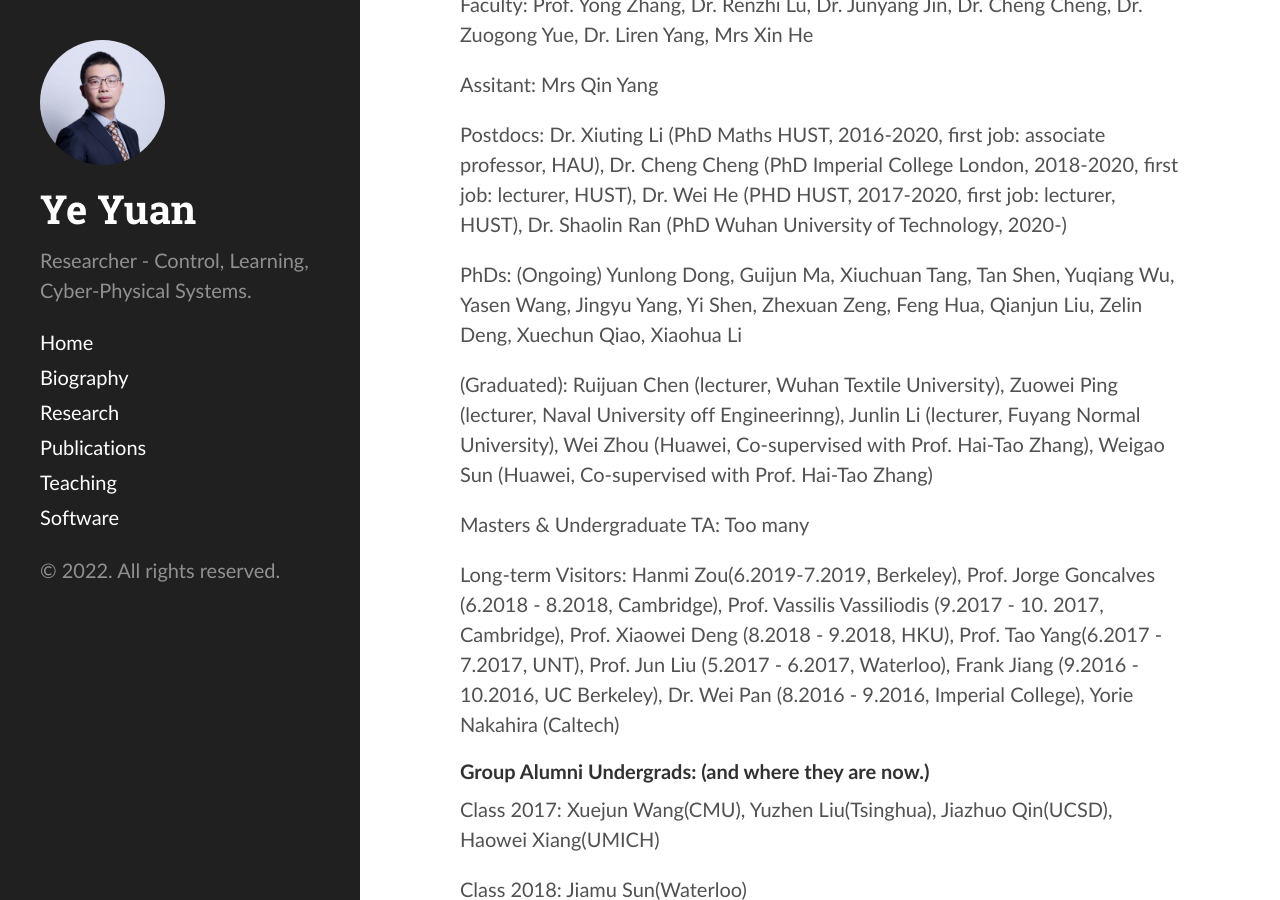
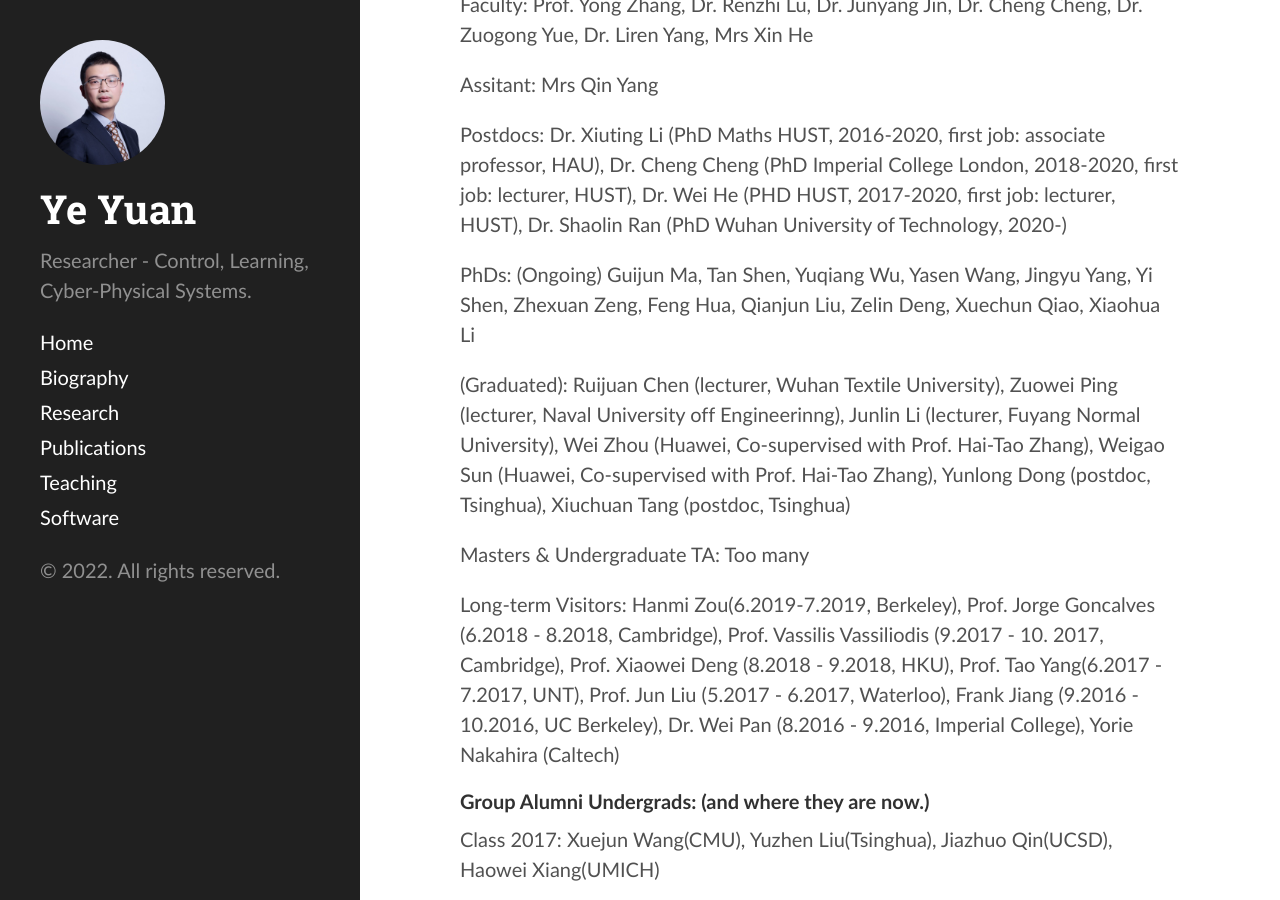
Before and after one commit to yy311/yy311.github.io, a Jekyll site: the page built from research.md, in a window 1280 px wide and 900 px high, scrolled down 526 px. Built offline with Jekyll 4.4.1, drawn with Linux system fonts in a browser that asks for light colours.

Commit message:
Update research.md

```diff
--- a/research.md
+++ b/research.md
@@ -25,9 +25,9 @@ Assitant: Mrs Qin Yang
 
 Postdocs: Dr. Xiuting Li (PhD Maths HUST, 2016-2020, first job: associate professor, HAU), Dr. Cheng Cheng (PhD Imperial College London, 2018-2020, first job: lecturer, HUST), Dr. Wei He (PHD HUST, 2017-2020, first job: lecturer, HUST),  Dr. Shaolin Ran (PhD Wuhan University of Technology, 2020-)
 
-PhDs:  (Ongoing) Yunlong Dong, Guijun Ma, Xiuchuan Tang, Tan Shen, Yuqiang Wu, Yasen Wang, Jingyu Yang, Yi Shen, Zhexuan Zeng, Feng Hua, Qianjun Liu, Zelin Deng, Xuechun Qiao, Xiaohua Li
+PhDs:  (Ongoing) Guijun Ma, Tan Shen, Yuqiang Wu, Yasen Wang, Jingyu Yang, Yi Shen, Zhexuan Zeng, Feng Hua, Qianjun Liu, Zelin Deng, Xuechun Qiao, Xiaohua Li
 
-(Graduated): Ruijuan Chen (lecturer, Wuhan Textile University), Zuowei Ping (lecturer, Naval University off Engineerinng), Junlin Li (lecturer, Fuyang Normal University), Wei Zhou (Huawei, Co-supervised with  Prof. Hai-Tao Zhang), Weigao Sun (Huawei, Co-supervised with Prof. Hai-Tao Zhang)
+(Graduated): Ruijuan Chen (lecturer, Wuhan Textile University), Zuowei Ping (lecturer, Naval University off Engineerinng), Junlin Li (lecturer, Fuyang Normal University), Wei Zhou (Huawei, Co-supervised with  Prof. Hai-Tao Zhang), Weigao Sun (Huawei, Co-supervised with Prof. Hai-Tao Zhang),  Yunlong Dong (postdoc, Tsinghua), Xiuchuan Tang (postdoc, Tsinghua)
 
 Masters & Undergraduate TA: Too many
 
```
